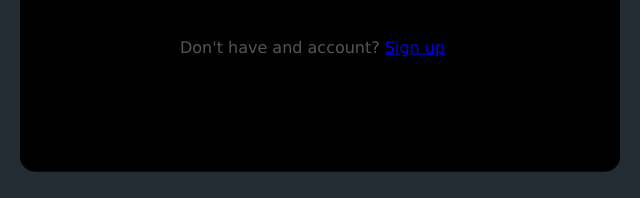
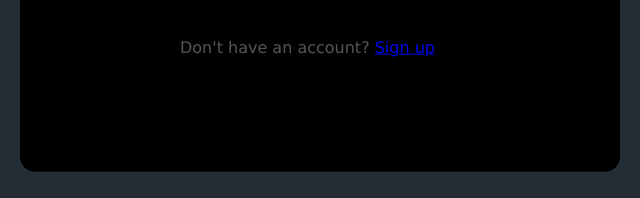
Before and after one commit to prateekJain9/X_log, a plain HTML site: page index.html in a window 1280 px wide. Shown: the part 540-738 px from the top of the page, 320-960 px from the left. Drawn offline with Linux system fonts and the light colour scheme.

Commit message:
Fixed a typo.

```diff
--- a/index.html
+++ b/index.html
@@ -18,7 +18,7 @@
         <button>Next</button>
     </form>
     <button class="fp">Forgot password?</button>
-    <p>Don't have and account? <a href="#">Sign up</a></p>
+    <p>Don't have an account? <a href="#">Sign up</a></p>
 
 </div>
 </body>
```
